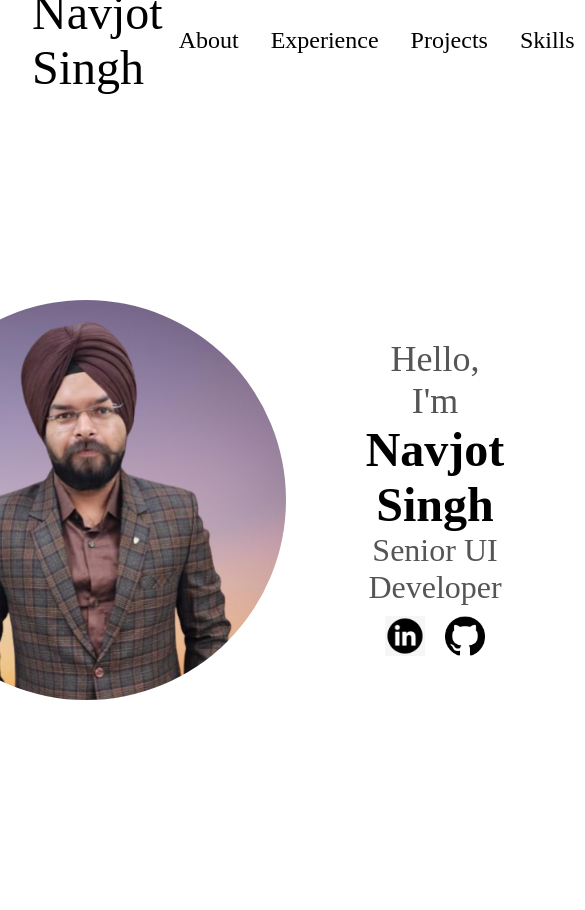
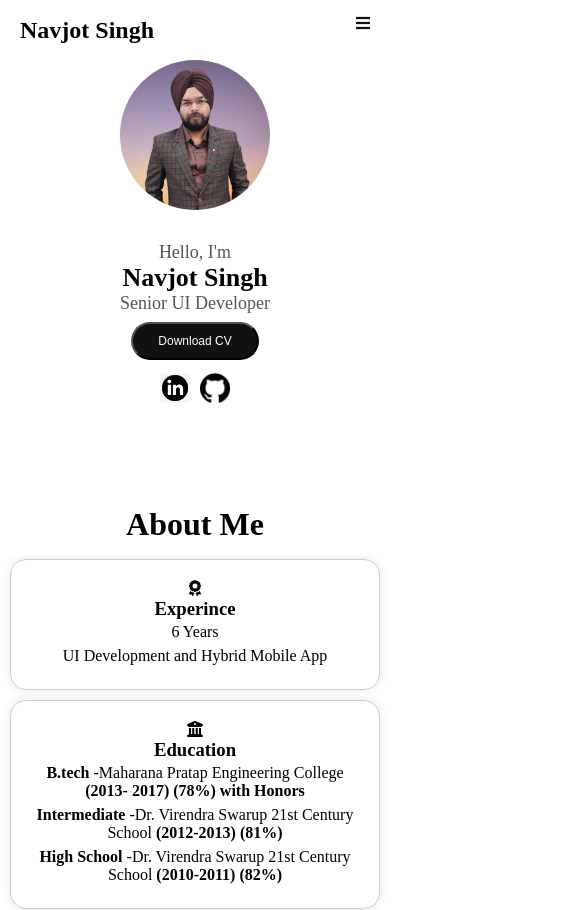
Before and after one commit to navjotsrmtpl/navjot17_portfolio, a React (Create React App) app: page / in a window 390 px wide. Shown: the top 910 px of the page, 585 px wide, since content can reach past the window. Built offline with nearby package versions, Linux system fonts and the light colour scheme; a small style sheet from the web is missing.

Commit message:
amde responsive

```diff
--- a/public/index.html
+++ b/public/index.html
@@ -18,7 +18,7 @@
   <link rel="stylesheet" href="https://cdnjs.cloudflare.com/ajax/libs/font-awesome/5.15.4/css/all.min.css"
     integrity="sha512-o3P1LJfXh0j8tCm9gwdJyY0gTTot0TJZB3oI2VVFNTlWtAsO1CFa1jgIFzv75vgy3nYVSQDdJLwVwChBQl+jdA=="
     crossorigin="anonymous" />
-
+  <link rel="stylesheet" href="https://cdnjs.cloudflare.com/ajax/libs/font-awesome/5.15.4/css/all.min.css" />
   <!--
       Notice the use of %PUBLIC_URL% in the tags above.
       It will be replaced with the URL of the `public` folder during the build.
--- a/src/App.css
+++ b/src/App.css
@@ -5,3 +5,9 @@ section{
   min-height: fit-content;
 
 }
+
+@media screen and (max-width:768px) {
+    .heading{
+      font-size: 2rem;
+    }
+}
--- a/src/components/About/About.css
+++ b/src/components/About/About.css
@@ -18,6 +18,24 @@
     box-shadow: 0 0 10px rgba(0, 0, 0, 0.1);
 }
 
+@media screen and (max-width:768px) {
+
+    #about{
+        display: block;
+        margin: 4rem 0px 10px 0px;
+    }
+
+    .about_box{
+        display: block;
+        margin: 0 10px;
+    }
+
+    .border_box{
+        margin: 0px 0px 10px 0px;
+    }
+
+}
+
 .font-wt{
     font-weight: bold;
 }
--- a/src/components/Contact/Contact.css
+++ b/src/components/Contact/Contact.css
@@ -15,3 +15,13 @@
     padding: 0.3rem;
     cursor: pointer;
 }
+
+@media screen and (max-width:768px) {
+
+    #contact{
+        margin: 4rem 10px 0px 10px;
+    }
+
+
+
+}
--- a/src/components/Contact/Contact.tsx
+++ b/src/components/Contact/Contact.tsx
@@ -3,17 +3,21 @@ import './Contact.css';
 
 function Contact() {
     let url = "";
-    const handlemailbox = () => {
-        url = "mailto:navjotsingh1795@gmail.com";
-
+    const handlebox = (value: string) => {
+        if (value === 'email') {
+            url = "mailto:navjotsingh1795@gmail.com";
+        }
+        if (value === 'mobile') {
+            url = 'tel:+918808294552'
+        }
         window.open(url, '_blank');
     }
     return (
         <section id="contact">
             <h1 className='heading'>Contact</h1>
             <div className='contact_section'>
-                <p className='pading_txt'>Email:<span className='font-wt' onClick={handlemailbox}>navjotsingh1795@gmail.com</span></p>
-                <p className='pading_txt'>Mobile:<span className='font-wt'>+918808294552</span></p>
+                <p className='pading_txt'>Email:<span className='font-wt' onClick={() => handlebox('email')}>navjotsingh1795@gmail.com</span></p>
+                <p className='pading_txt'>Mobile:<span className='font-wt' onClick={() => handlebox('mobile')}>+918808294552</span></p>
             </div>
         </section>
     )
--- a/src/components/Experience/Experince.css
+++ b/src/components/Experience/Experince.css
@@ -23,3 +23,20 @@ img{
     width: 100%;
     justify-content: space-between;
 }
+
+@media screen and (max-width:768px) {
+
+    #experience{
+        margin: 4rem 10px 0px 10px;
+    }
+
+    .wattmonk{
+        font-size: 12px;
+    }
+    .exp_title{
+        font-size: 12px;
+        padding: 0 1rem;
+    }
+
+
+}
--- a/src/components/Intro/Intro.css
+++ b/src/components/Intro/Intro.css
@@ -73,3 +73,77 @@
     width: 40px;
     margin: 10px;
   }
+
+  .btnContainer{
+    padding: 0.5rem;
+    display: flex;
+    justify-content: center;
+  }
+
+  .btn{
+    padding: 0.8rem;
+    border-radius: 3rem;
+    background: #111;
+    color: #fff;
+    width: 14rem;
+  }
+
+  @media screen and (max-width: 768px) {
+    .section__pic-container img{
+      border-radius: 50%;
+      height: 150px;
+      width: 150px;
+      margin: auto 0;
+
+    }
+    .section__text__p1 {
+      font-size: 18px;
+      text-align: center;
+      color: rgb(85, 85, 85);
+    }
+    .section__text{
+      font-size: 18px;
+      align-self: center;
+      margin-top: 2rem;
+    }
+    .title{
+      font-size: 26px;
+      text-align: center;
+    }
+
+    .designation{
+      font-size: 18px;
+      text-align: center;
+      color: rgb(85, 85, 85);
+    }
+
+    .btnContainer{
+      padding: 0.5rem;
+      display: flex;
+      justify-content: center;
+    }
+
+    .btn{
+      width: 8rem;
+      font-size: 12px;
+      padding: 10px;
+    }
+
+    .icon{
+      height: 30px;
+    width: 30px;
+    margin: 5px;
+    }
+
+    #intro{
+      height: 44vh;
+      display: contents;
+      margin: 4rem 10px 0px 10px;
+    }
+
+    .section__pic-container{
+      display: flex;
+      justify-content: center;
+    }
+
+  }
--- a/src/components/Intro/Intro.tsx
+++ b/src/components/Intro/Intro.tsx
@@ -9,14 +9,14 @@ function Intro() {
 
     const handleDownload = () => {
         // Path to the PDF file in the public folder
-        const pdfPath = '../../../public/Navjot2024_Angular.pdf';
+        const pdfPath = 'https://github.com/navjotsrmtpl/navjot17_portfolio/raw/gh-pages/Navjot2024_Angular.pdf';
 
         // Create a link element
         const link = document.createElement('a');
         // Set the href attribute to the PDF path
         link.href = pdfPath;
         // Set the download attribute to force download
-        link.setAttribute('download', 'filename.pdf');
+        link.setAttribute('download', 'navjot.pdf');
         // Hide the link
         link.style.display = 'none';
         // Append the link to the body
@@ -56,6 +56,9 @@ function Intro() {
                 <p className='section__text__p1'>Hello, I'm</p>
                 <h1 className='title'>Navjot Singh</h1>
                 <p className='designation'>Senior UI Developer</p>
+                <div className='btnContainer'>
+                    <button className='btn' onClick={handleDownload}>Download CV</button>
+                </div>
                 <div className='socials-container'>
                     <img src={linkdin} alt='linkdin' className="icon" onClick={() => handleSocialIcons('linkdin')} />
                     <img src={github} alt='github' className="icon" onClick={() => handleSocialIcons('github')} />
--- a/src/components/Navbar/Navbar.tsx
+++ b/src/components/Navbar/Navbar.tsx
@@ -1,25 +1,98 @@
-import React from 'react'
+// Navbar.js
+import React, { useState } from 'react';
 import { Link } from 'react-scroll';
-import './navbar.css'
-// import logo from '../../assets/logo.gif'
+import './navbar.css';
 
-function Navbar() {
+const Navbar = () => {
+    const [isOpen, setIsOpen] = useState(false);
+
+    const toggleNavbar = () => {
+        setIsOpen(!isOpen);
+    };
+
     return (
-        <nav className='navbar'>
-            {/* <img src={logo} alt="logo" className='logo' /> */}
-            <p className="name">Navjot Singh</p>
-            <div className='destopMenu'>
-                <Link to="about" className="desktopMenuListItem" smooth={true} duration={500} offset={-60}>About</Link>
-                <Link to="experience" className="desktopMenuListItem" smooth={true} duration={500} offset={-60}>Experience</Link>
-                <Link to="projects" className="desktopMenuListItem" smooth={true} duration={500} offset={-60}>Projects</Link>
-                <Link to="skills" className="desktopMenuListItem" smooth={true} duration={500} offset={-60}>Skills</Link>
-                <Link to="contact" className="desktopMenuListItem" smooth={true} duration={500} offset={-60}>Contact</Link>
+        <nav className="navbar">
+            <div className="navbar-container">
+                <div className="navbar-logo">
+                    <h1>Navjot Singh</h1>
+                </div>
+                <div className="menu-icon" onClick={toggleNavbar}>
+                    <i className={isOpen ? 'fas fa-times' : 'fas fa-bars'} />
+                </div>
+                <ul className={isOpen ? 'nav-menu active' : 'nav-menu'}>
+
+                    <li className="nav-item">
+                        <Link
+                            activeClass="active"
+                            to="about"
+                            spy={true}
+                            smooth={true}
+                            offset={-70}
+                            duration={500}
+                            onClick={toggleNavbar}
+                        >
+                            About
+                        </Link>
+                    </li>
+                    <li className="nav-item">
+                        <Link
+                            activeClass="active"
+                            to="experience"
+                            spy={true}
+                            smooth={true}
+                            offset={-70}
+                            duration={500}
+                            onClick={toggleNavbar}
+                        >
+                            Experience
+                        </Link>
+                    </li>
+                    <li className="nav-item">
+                        <Link
+                            activeClass="active"
+                            to="projects"
+                            spy={true}
+                            smooth={true}
+                            offset={-70}
+                            duration={500}
+                            onClick={toggleNavbar}
+                        >
+                            Projects
+                        </Link>
+
+                    </li>
+                    <li className="nav-item">
+                        <Link
+                            activeClass="active"
+                            to="skills"
+                            spy={true}
+                            smooth={true}
+                            offset={-70}
+                            duration={500}
+                            onClick={toggleNavbar}
+                        >
+                            Skills
+                        </Link>
+
+                    </li>
+                    <li className="nav-item">
+                        <Link
+                            activeClass="active"
+                            to="contact"
+                            spy={true}
+                            smooth={true}
+                            offset={-70}
+                            duration={500}
+                            onClick={toggleNavbar}
+                        >
+                            Contact
+                        </Link>
+
+                    </li>
+                </ul>
             </div>
-            {/* <button className='desktopMenuBtn'>
-                Contact Me
-            </button> */}
         </nav>
-    )
-}
+    );
+};
 
-export default Navbar
+export default Navbar;
--- a/src/components/Navbar/navbar.css
+++ b/src/components/Navbar/navbar.css
@@ -1,57 +1,131 @@
+/* Navbar.css */
 .navbar {
-    height: 5rem;
-    width: 100vw;
-    margin: 0 auto;
-    padding: 1rem 2rem;
+  /* background: #333; */
+  height: 60px;
+  display: flex;
+  justify-content: center;
+  align-items: center;
+  font-size: 1.2rem;
+  color: black;
+}
+
+.navbar-container {
+  display: flex;
+  justify-content: space-between;
+  height: 60px;
+  z-index: 1;
+  width: 100%;
+  /* max-width: 1000px; */
+  padding: 0 20px;
+  font-size: 26px;
+}
+.nav-item:hover{
+
+  margin-bottom: 0.5rem;
+  border-bottom: 0.1rem solid #3d3939 ;
+}
+.nav-item a:hover{
+  color: #3d3939;
+
+}
+
+.navbar-logo {
+  /* color: #fff; */
+  justify-self: start;
+  cursor: pointer;
+  text-decoration: none;
+  font-size: 1.5rem;
   display: flex;
   align-items: center;
-    justify-content: space-between;
-    position: sticky;
-    top: 0;
-    background: #fff;
-    z-index: 3;
 }
 
-  .name {
-    font-size: 3rem;
+.menu-icon {
+  display: none;
+  color: #111;
 }
 
-  .nav-toggle {
-    cursor: pointer;
+.nav-menu {
+  display: grid;
+  grid-template-columns: repeat(5, auto);
+  grid-gap: 5px;
+  list-style: none;
+  text-align: center;
+  /* width: 60vw; */
+  justify-content: end;
+  /* margin-right: 2rem; */
+}
+
+.nav-item {
+  height: 60px;
+}
+
+.nav-item a {
+  color: #111;
   display: flex;
   align-items: center;
-    justify-content: center;
+  text-decoration: none;
+  padding: 0 1rem;
+  height: 100%;
+  cursor: pointer;
 }
 
-  .nav-toggle i {
-    font-size: 2rem;
+
+@media screen and (max-width: 768px) {
+  .menu-icon {
+    display: block;
+    position: absolute;
+    top: 15px;
+    right: 20px;
+    font-size: 1.8rem;
+    cursor: pointer;
   }
 
-  .desktopMenu {
+  .nav-menu {
     display: flex;
-    justify-content: flex-end;
+    flex-direction: column;
+    width: 100%;
+    height: 90vh;
+    position: absolute;
+    top: 60px;
+    left: -100%;
+    opacity: 1;
+    transition: all 0.5s ease;
+    background: #111;
+  }
+  .nav-item a {
+    color: #fff;
+
+  }
+  .nav-item a:hover{
+    color: #fff;
+
   }
 
-  .desktopMenuListItem {
-    margin: 1rem;
-    cursor: pointer;
-    font-size: 1.5rem;
+  .nav-item:hover{
+
+    margin-bottom: 0.5rem;
+    border-bottom: 0.1rem solid #fff ;
+    color: #fff;
   }
 
-  .desktopMenuListItem:hover {
-    color: #0f0f0f;
-    padding-bottom: 0.5rem;
-    border-bottom: 3px solid #505050;
+
+
+  .nav-menu.active {
+    background: #111;
+    left: 0;
+    opacity: 1;
+    transition: all 0.5s ease;
+    z-index: 1;
   }
 
-  .desktopMenu.active {
+  .nav-item {
     display: flex;
-    flex-direction: column;
-    position: absolute;
-    top: 100%;
-    left: 0;
-    width: 100%;
-    background-color: #fff;
-    padding: 1rem;
-    z-index: 2;
+    justify-content: center;
+    align-items: center;
+    height: 80px;
+    color: #fff;
   }
+  .navbar-logo,.menu-icon{
+    font-size: 1rem;
+  }
+}
--- a/src/components/Projects/Project.css
+++ b/src/components/Projects/Project.css
@@ -32,3 +32,17 @@
 .project_box {
     scrollbar-width: none;
 }
+
+@media screen and (max-width:768px) {
+
+    #projects{
+        margin: 4rem 10px 0px 10px;
+    }
+    .project_box{
+        display: block;
+    }
+    .border_box_project{
+        width: 100%;
+        margin: 0 0 10px 0;
+    }
+}
--- a/src/components/Skills/Skills.css
+++ b/src/components/Skills/Skills.css
@@ -24,3 +24,19 @@
 .text_center{
     text-align: center;
 }
+
+@media screen and (max-width:768px) {
+
+    #skills{
+        margin: 4rem 10px 0px 10px;
+    }
+
+    .carousel-container{
+        display: block;
+        width: 100%;
+    }
+    .card{
+        width: 100%;
+    margin: 0 0 10px 0;
+    }
+}
```
Lines whose indentation alone changed are shown as unchanged.
